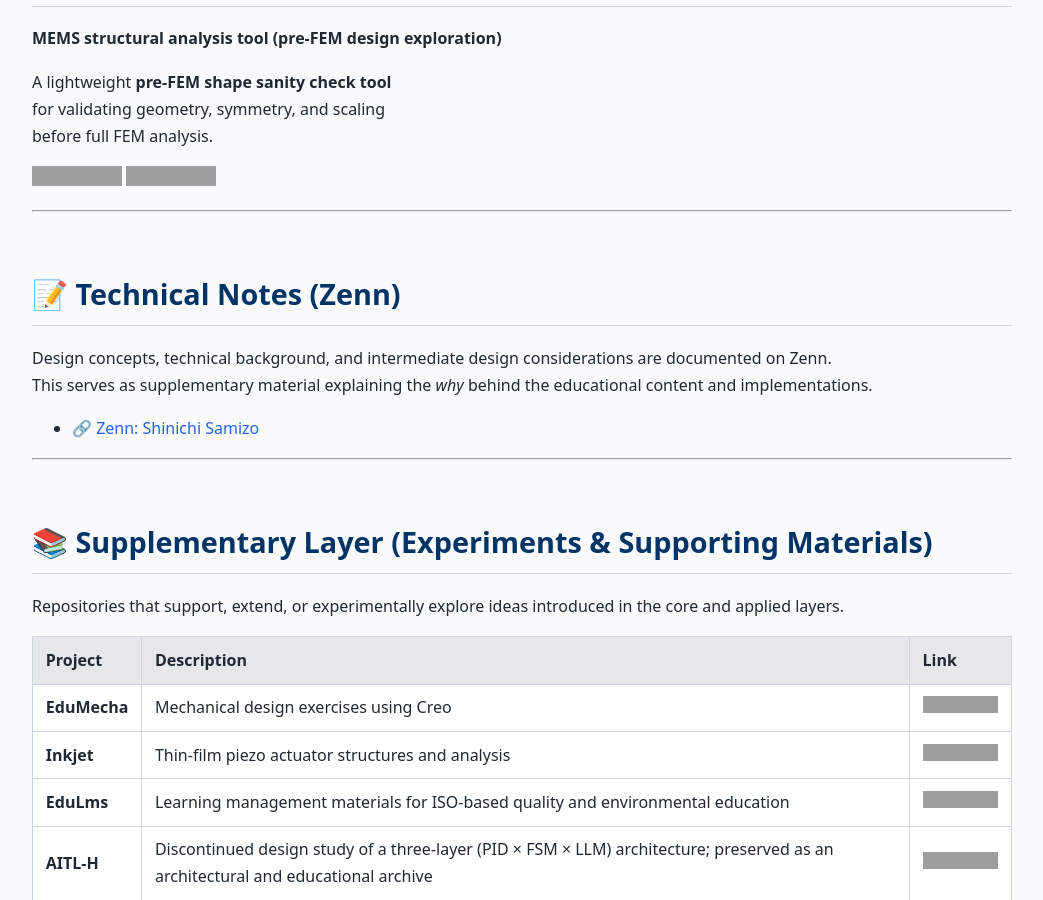
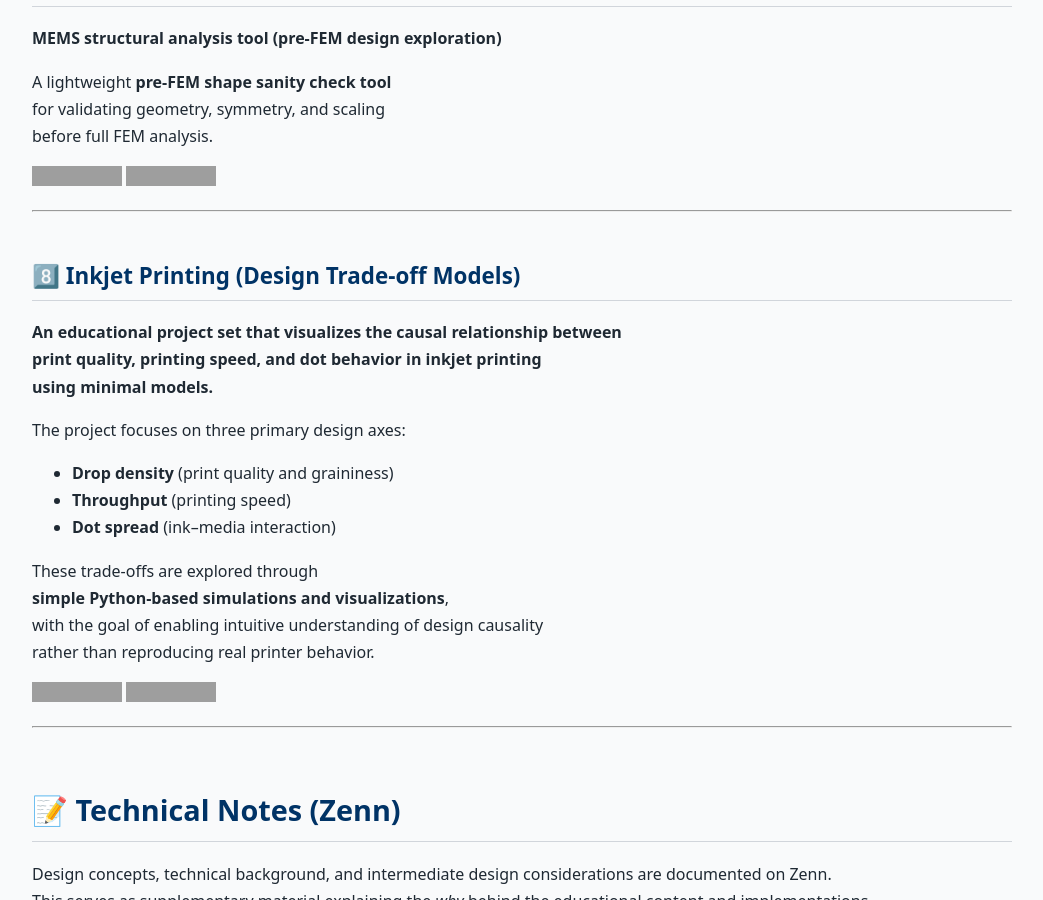
Before and after one commit to Samizo-AITL/Samizo-AITL.github.io, a Jekyll site: the page built from en/index.md, in a window 1280 px wide and 900 px high, scrolled down 4095 px. Shown: the whole window, without its empty margins (118-1161 px from the left). Built offline with Jekyll 4.4.1, drawn with Linux system fonts in a browser that asks for light colours; grey boxes are pictures that could not be loaded.

Commit message:
Update index.md

```diff
--- a/en/index.md
+++ b/en/index.md
@@ -171,6 +171,28 @@ before full FEM analysis.
 
 ---
 
+## 8️⃣ Inkjet Printing (Design Trade-off Models)
+
+**An educational project set that visualizes the causal relationship between
+print quality, printing speed, and dot behavior in inkjet printing
+using minimal models.**
+
+The project focuses on three primary design axes:
+
+- **Drop density** (print quality and graininess)
+- **Throughput** (printing speed)
+- **Dot spread** (ink–media interaction)
+
+These trade-offs are explored through
+**simple Python-based simulations and visualizations**,
+with the goal of enabling intuitive understanding of design causality
+rather than reproducing real printer behavior.
+
+[![Site](https://img.shields.io/badge/View-Site-brightgreen?logo=github)](https://samizo-aitl.github.io/inkjet-dts/)
+[![Repo](https://img.shields.io/badge/View-Repo-blue?logo=github)](https://github.com/Samizo-AITL/inkjet-dts)
+
+---
+
 # 📝 Technical Notes (Zenn)
 
 Design concepts, technical background, and intermediate design considerations are documented on Zenn.
```
